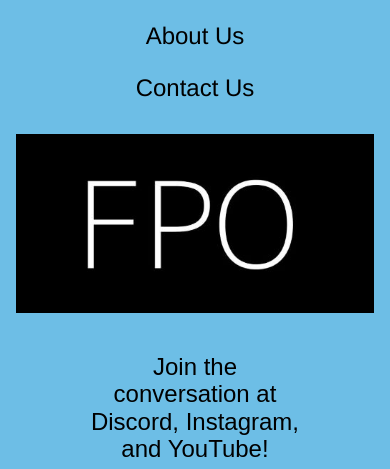
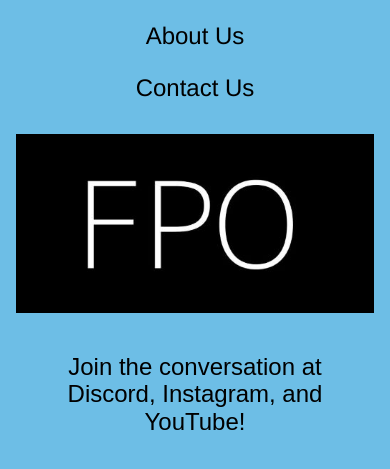
Before and after one commit to RDiMag/bookcourt-1, a plain HTML site: page index.html in a window 390 px wide. Shown: the part 142-611 px from the top of the page. Drawn offline with Linux system fonts and the light colour scheme.

Commit message:
fixed padding issues

```diff
--- a/css/style.css
+++ b/css/style.css
@@ -81,8 +81,8 @@ span{
 
 p{
      font-size: 1.5em;
-     max-width: 60%;
      align-self: center;
+     padding: 0 8em;
 }
 
 .social{
@@ -105,6 +105,9 @@ footer {
      nav, ul {
           flex-direction: column;
      }
+     p{
+          padding: 0 1em;
+     }
    }
 
    @media screen and (max-width: 420px) {
```
